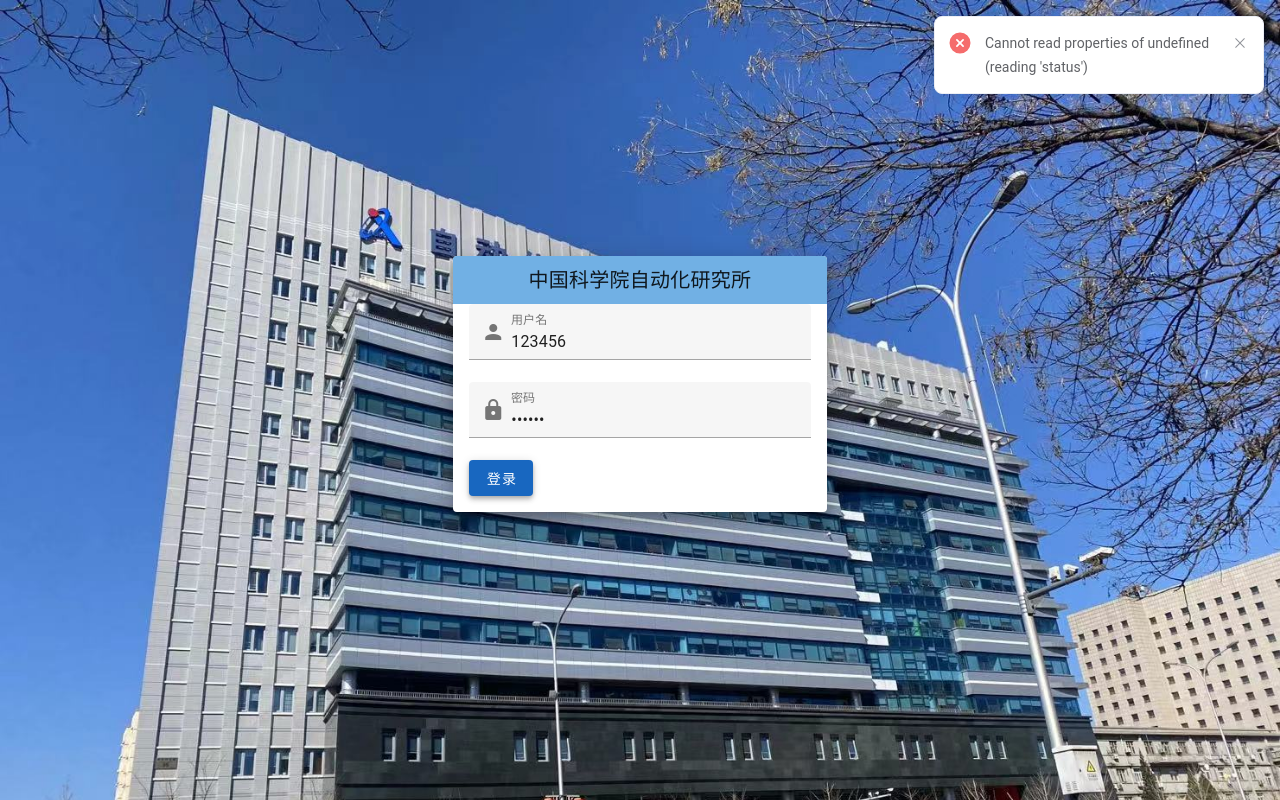
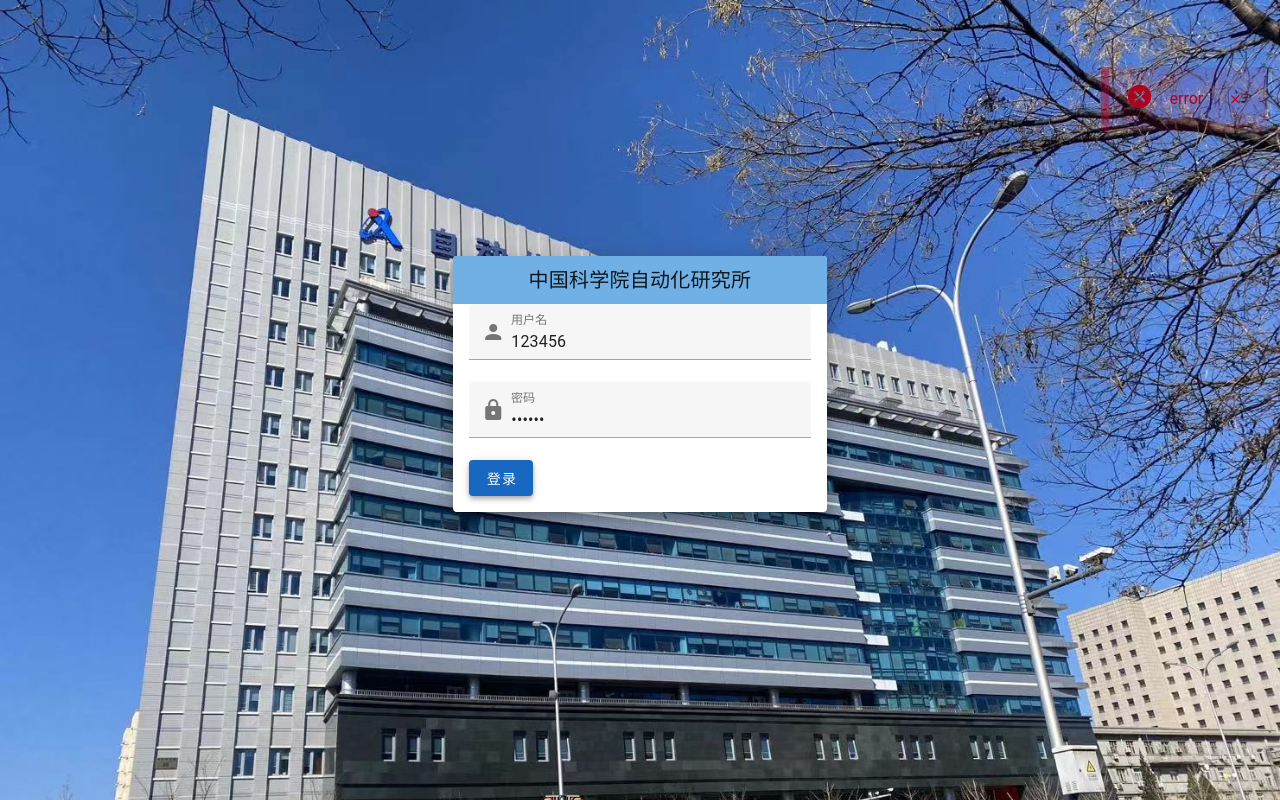
Before and after one commit to parallelsensing/frontend, a Vue app: page /login in a window 1280 px wide. Both pictures are taken after a click on the button "登录". Built offline with nearby package versions, Linux system fonts and the light colour scheme; no server answers.

Commit message:
vuetify替换element-plus

```diff
--- a/package.json
+++ b/package.json
@@ -19,10 +19,10 @@
   "dependencies": {
     "@mapbox/mapbox-gl-geocoder": "^5.0.2",
     "@mdi/font": "^7.4.47",
+    "@pinia/nuxt": "^0.5.1",
     "@studiometa/vue-mapbox-gl": "^2.5.0",
     "@types/three": "^0.162.0",
     "bootstrap": "^5.3.3",
-    "element-plus": "^2.6.2",
     "mapbox-gl": "^3.2.0",
     "mockjs": "^1.1.0",
     "pinia": "^2.1.7",
--- a/src/App.vue
+++ b/src/App.vue
@@ -1,6 +1,7 @@
 
 <template>
   <router-view/>
+  <GlobalAlert/>
 </template>
 
 <style scoped>
@@ -16,6 +17,8 @@
 // 测试request
 import axios from 'axios'
 import  {onMounted} from 'vue';
+import GlobalAlert from '@/components/global-alert.vue'
+
 
 onMounted(()=>{
 
--- /dev/null
+++ b/src/components/global-alert.vue
@@ -0,0 +1,52 @@
+<template>
+  <div class="alert-container">
+    <v-alert
+      class="v-alert"
+      v-for="(alert, index) in Array.from(alertMap.values())"
+      :key="index"
+      :type="alert.type"
+      border="start"
+      variant="tonal"
+      closable
+      close-label="Close Alert"
+      :text="alert.message"
+    >
+    </v-alert>
+  </div>
+</template>
+
+<script setup lang="ts">
+import { ref, watch } from 'vue'
+import { type AlertInfo, newAlert } from '@/units/alert'
+
+// 定义 Map，存储Alert信息集合，使用Map便于删除
+const alertMap = ref<Map<string, AlertInfo>>(new Map)
+
+// 监听新Alert创建
+watch(newAlert.value, () => {
+  alertMap.value.set(newAlert.value.id, { ...newAlert.value })
+  console.log(alertMap.value)
+  deleteAlert(newAlert.value.id)
+})
+
+const deleteAlert = (id: string) => {
+  console.log(id)
+  setTimeout(() => {
+    alertMap.value.delete(id)
+  }, 3000)
+
+}
+</script>
+
+<style scoped>
+.alert-container {
+  position: absolute;
+  top: 8%;
+  right:1%;
+}
+
+.v-alert {
+  margin-top: 0.2rem !important;
+}
+</style>
+@/units/alert/alert
--- a/src/main.ts
+++ b/src/main.ts
@@ -10,8 +10,6 @@
 import {createVuetify}  from 'vuetify'
 import * as components from 'vuetify/components'
 import * as directives from 'vuetify/directives'
-import ElementPlus from 'element-plus';
-import 'element-plus/theme-chalk/index.css';
 import 'mapbox-gl/dist/mapbox-gl.css';
  const pinia = createPinia()
 const vuetify = createVuetify({
@@ -19,4 +17,4 @@
   directives
 })
 
-createApp(APP).use(pinia).use(router).use(vuetify).use(ElementPlus).mount('#app')
+createApp(APP).use(pinia).use(router).use(vuetify).mount('#app')
--- a/src/pages/Login-view.vue
+++ b/src/pages/Login-view.vue
@@ -9,13 +9,11 @@
             </v-card-title>
             <v-card-text>
               <v-form @submit.prevent="login">
-                <v-text-field v-model="loginForm.phone" label="用户名" prepend-inner-icon="mdi-account"
+                <v-text-field v-model="loginForm.phone" label="用户名" prepend-inner-icon="mdi-account" outlined>
+                </v-text-field>
+                <v-text-field v-model="loginForm.password" label="密码" prepend-inner-icon="mdi-lock" type="password"
                   outlined>
-                  </v-text-field>
-                <v-text-field v-model="loginForm.password" label="密码" prepend-inner-icon="mdi-lock"
-                type="password"
-                  outlined>
-                  </v-text-field>
+                </v-text-field>
                 <v-btn color="primary" type="submit">登录</v-btn>
               </v-form>
             </v-card-text>
@@ -26,49 +24,48 @@
   </div>
 </template>
 <script setup lang="ts">
-import {reactive } from 'vue'
+import { reactive } from 'vue'
 import { useUserStore } from '@/store/users';
 import { useRouter } from 'vue-router';
-import { ElNotification } from 'element-plus';
-import {getTime} from '@/units/time'
-
-
+// import { ElNotification } from 'element-plus';
+import { getTime } from '@/units/time'
+import { successAlert, errorAlert } from '@/units/alert'
 
 let loginForm = reactive({ phone: '123456', password: '123456' })
 let useStore = useUserStore()
 let router = useRouter();
 
-
-
-let login = async () => {
-  try {
-    await useStore.userLogin(loginForm)
-    router.push('/map')
-    ElNotification({
-      type:'success',
-      message:`HI,${getTime()}好`
-    })
-  } catch (error) {
-    ElNotification({
-      type:'error',
-      message:(error as Error).message
-    })
-  }
-}
-// let login =  () => {
+// let login = async () => {
+//   try {
+//     await useStore.userLogin(loginForm)
 //     router.push('/map')
 //     ElNotification({
 //       type:'success',
 //       message:`HI,${getTime()}好`
 //     })
+//   } catch (error) {
+//     ElNotification({
+//       type:'error',
+//       message:(error as Error).message
+//     })
+//   }
 // }
+let login = async () => {
+  try {
+    await useStore.userLogin(loginForm)
+    router.push('/map')
+    successAlert(`HI,${getTime()}好`)
+  } catch (error) {
+    errorAlert('error')
+  }
+}
 </script>
 
 <style scoped lang="scss">
 .login_container {
   width: 100%;
   height: 100vh;
-  background:url('../assets/image/background.jpg') no-repeat;
+  background: url('../assets/image/background.jpg') no-repeat;
   background-size: cover;
 }
 
@@ -76,7 +73,8 @@
   text-align: center;
   background-color: #71b0e4;
 }
+
 .elevation-12 {
   top: 30vh;
 }
-</style>
+</style>@/units/alert/alert
--- a/src/pages/platform-view.vue
+++ b/src/pages/platform-view.vue
@@ -3,7 +3,7 @@
   <canvas ref="canvas" style="width:100%;height:100%"></canvas>
   <div class="loading" v-if="LoadingProgress != 100"></div>
   <div class="progress" v-if="LoadingProgress != 100">
-    <img src="/public/img/loading.gif" alt="" />
+    <img src="/img/loading.gif" alt="" />
    {{LoadingMsg}}
   </div>
 </template>
@@ -50,7 +50,7 @@
   left:0px;
   width: 1920px;
   height: 1080px;
-  background-image: url(/public/img/loading.png);
+  background-image: url(/img/loading.png);
   background-size: cover;
   filter: blur(50px);
   display: block;
--- /dev/null
+++ b/src/units/alert.ts
@@ -0,0 +1,36 @@
+import { ref } from 'vue'
+
+export interface AlertInfo {
+  id: string,
+  type: string,
+  message: string
+}
+
+export const newAlert = ref<AlertInfo>({
+  id: 'alert' + 0,
+  type: '',
+  message: ''
+})
+
+export const alert = (type: string, message: string) => {
+  newAlert.value.id = Math.random().toString()
+  newAlert.value.type = type
+  newAlert.value.message = message
+}
+
+
+export const errorAlert = (message: string) => {
+  alert('error', message)
+}
+
+export const successAlert = (message: string) => {
+  alert('success', message)
+}
+
+export const infoAlert = (message: string) => {
+  alert('info', message)
+}
+
+export const warningAlert = (message: string) => {
+  alert('warning', message)
+}
--- a/src/units/request.ts
+++ b/src/units/request.ts
@@ -1,7 +1,7 @@
 
 // 二次封装axios
 import axios from 'axios'
-import { ElMessage } from 'element-plus'
+import { errorAlert } from '@/units/alert'
 // import { useUserStore } from '../store/users'
 const request = axios.create({
   // 环境变量.env.development
@@ -58,10 +58,7 @@
         message = error.response.data.message
         break
     }
-    ElMessage({
-      type: 'error',
-      message,
-    })
+    errorAlert(message)
     return Promise.reject(error)
   },
 )
```
Also changed, not shown: mock/user.ts (+2 -8 lines), 1 other file (tests, documents, lock files or other folders).
